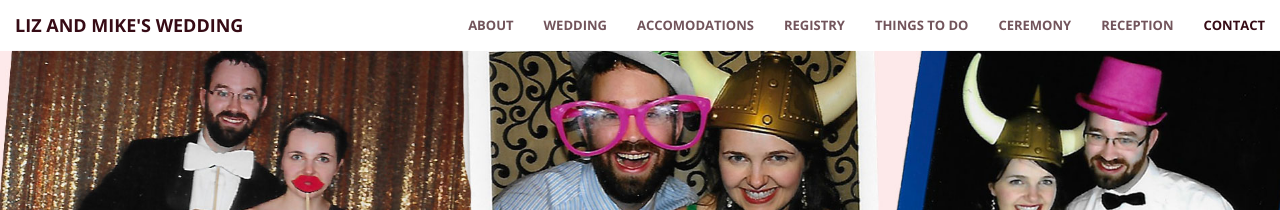
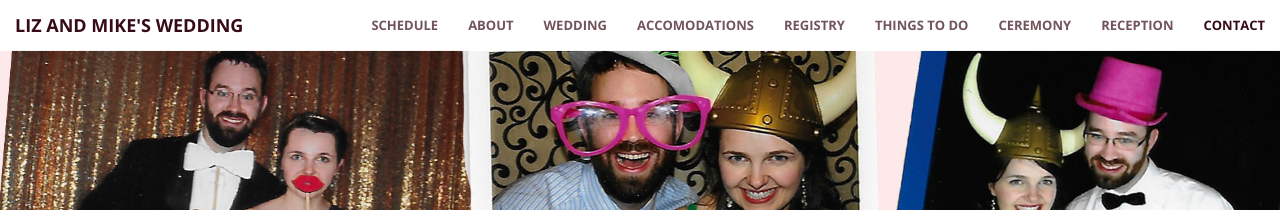
Before and after one commit to mikesplain/lizandmike.rocks, a Jekyll site: the page built from index.html, in a window 1280 px wide. Shown: the top 210 px of the page. Built offline with Jekyll 4.4.1, drawn with Linux system fonts in a browser that asks for light colours.

Commit message:
Add schedule link

```diff
--- a/_includes/nav.html
+++ b/_includes/nav.html
@@ -15,6 +15,9 @@
         <!-- Collect the nav links, forms, and other content for toggling -->
         <div class="collapse navbar-collapse" id="bs-example-navbar-collapse-1">
             <ul class="nav navbar-nav navbar-right">
+                <li>
+                    <a class="page-scroll" href="#schedule">Schedule</a>
+                </li>
                 <li>
                     <a class="page-scroll" href="#about">About</a>
                 </li>
```
